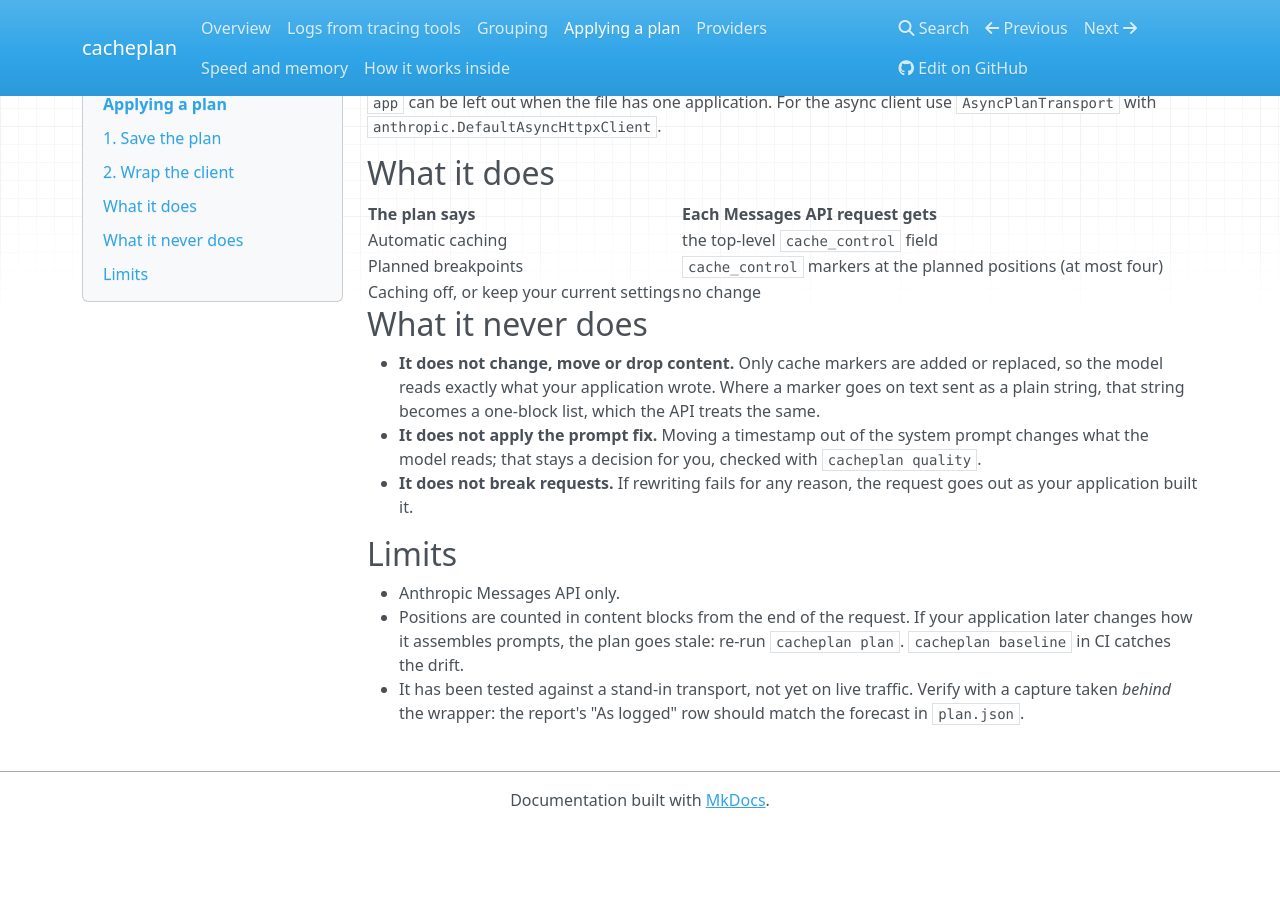
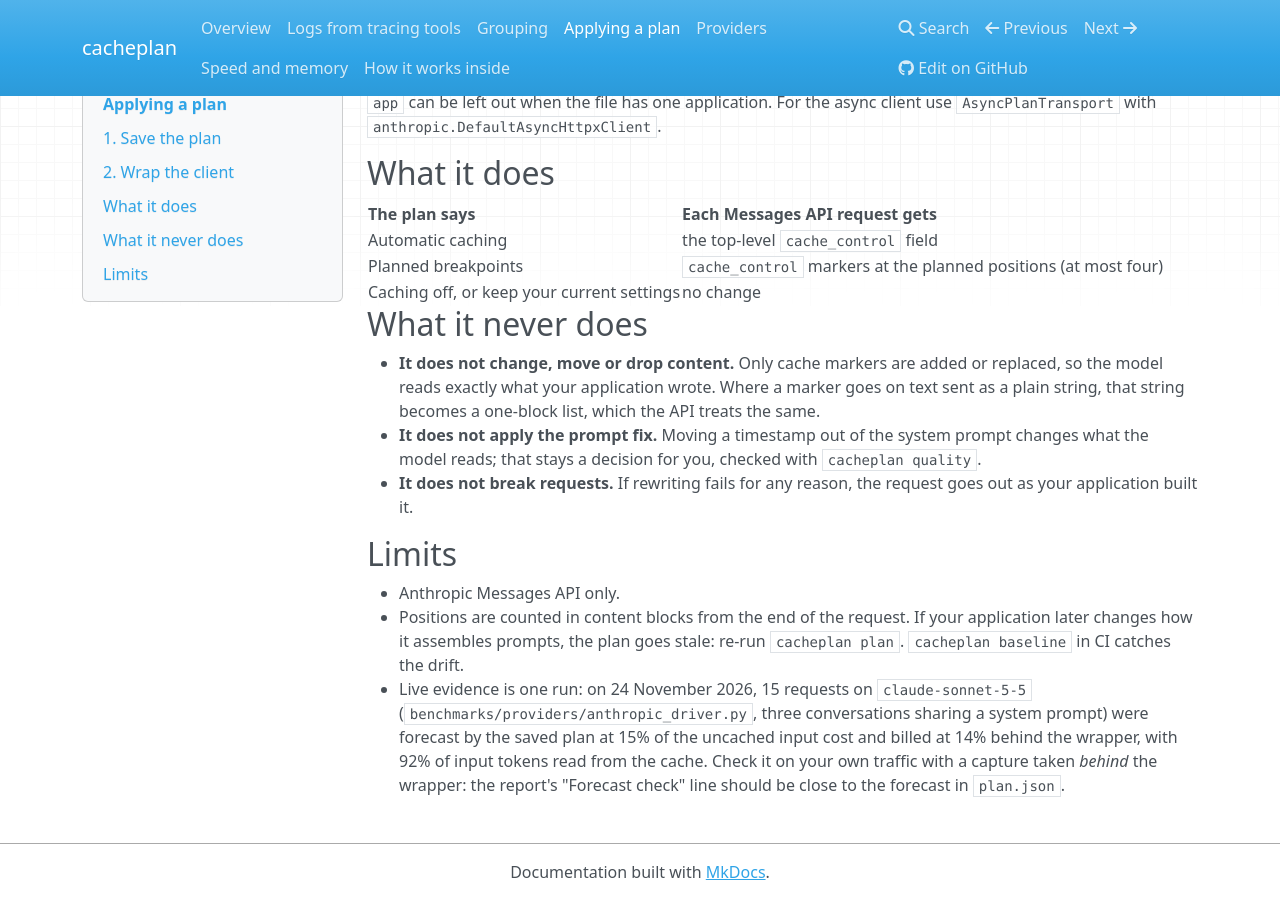
Before and after one commit to shamiksaharcciit-oss/cacheplan, an MkDocs documentation site: the page built from docs/apply.md, in a window 1280 px wide and 900 px high, scrolled down 611 px. Built offline with MkDocs 1.6.1, drawn with Linux system fonts in a browser that asks for light colours; nearby versions of some CDN libraries; before the commit the page ends 1439 px from its top, so only the background shows below that.

Commit message:
Record the first live run of the plan wrapper (forecast 15%, billed 14%)
Co-Authored-By: Claude Fable 5.2 <noreply@anthropic.com>
Claude-Session: https://claude.ai/code/session_012WgNAVqpL3fWivszfYDhuu

```diff
--- a/docs/apply.md
+++ b/docs/apply.md
@@ -56,6 +56,9 @@ client = anthropic.Anthropic(http_client=anthropic.DefaultHttpxClient(
 - Positions are counted in content blocks from the end of the request. If your application
   later changes how it assembles prompts, the plan goes stale: re-run `cacheplan plan`.
   `cacheplan baseline` in CI catches the drift.
-- It has been tested against a stand-in transport, not yet on live traffic. Verify with
-  a capture taken *behind* the wrapper: the report's "As logged" row should match the
-  forecast in `plan.json`.
+- Live evidence is one run: on 24 November 2026, 15 requests on `claude-sonnet-5-5`
+  (`benchmarks/providers/anthropic_driver.py`, three conversations sharing a system prompt)
+  were forecast by the saved plan at 15% of the uncached input cost and billed at 14% behind
+  the wrapper, with 92% of input tokens read from the cache. Check it on your own traffic
+  with a capture taken *behind* the wrapper: the report's "Forecast check" line should be
+  close to the forecast in `plan.json`.
```
Also changed, not shown: CHANGELOG.md (+1 -0 lines), README.md (+4 -3 lines).
